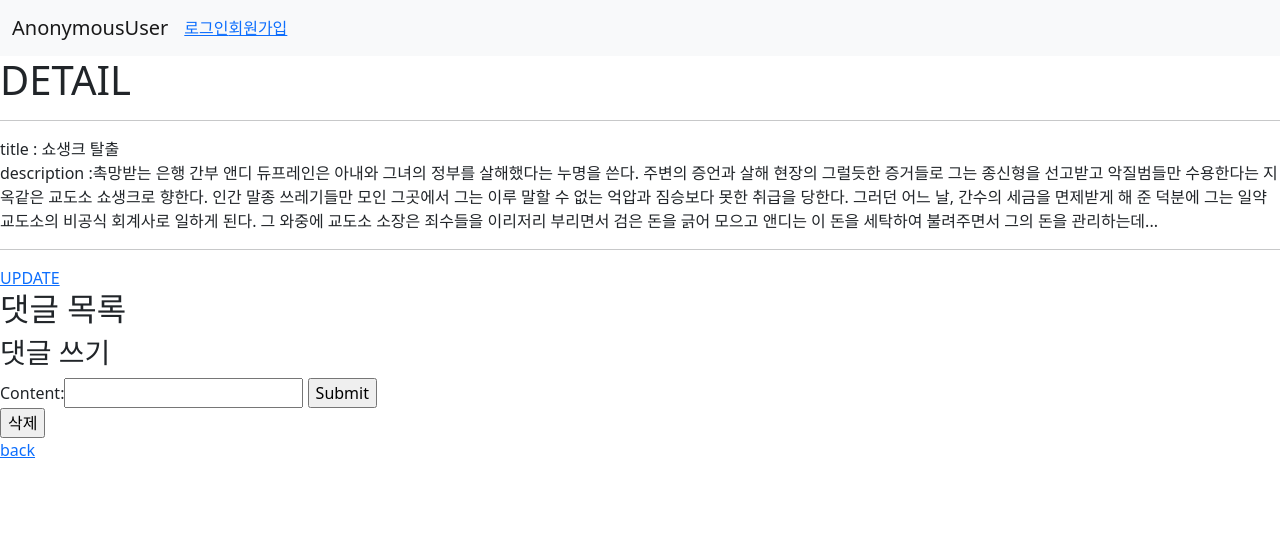
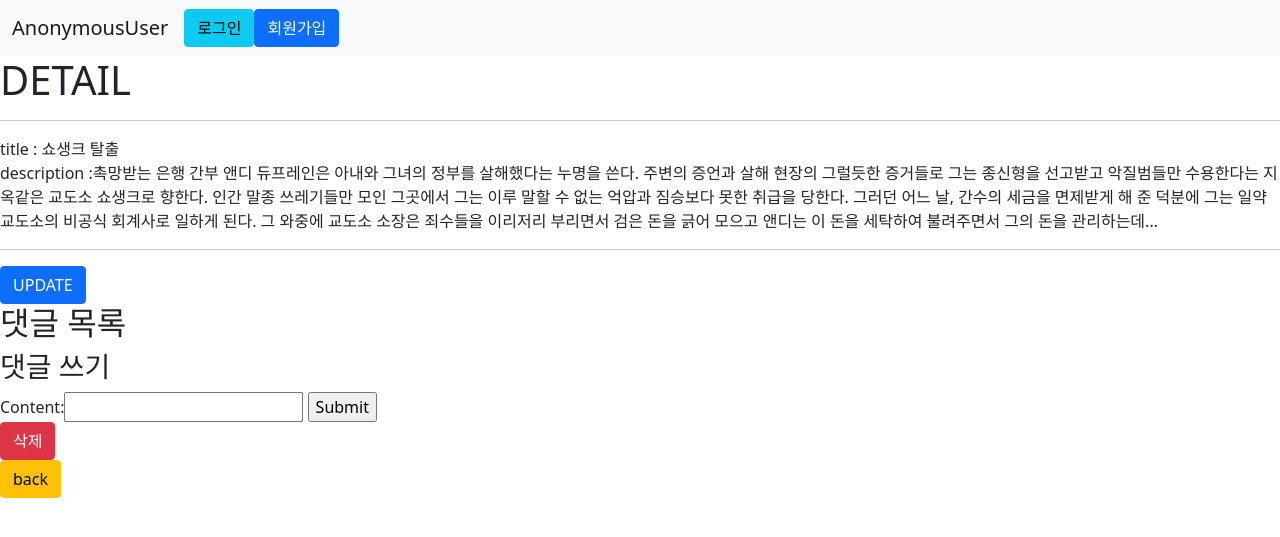
Before and after one commit to holawan/Django_article3, a Django app: page /movies/5/ in a window 1280 px wide. Shown: the top 537 px of the page. Run offline with Django 3.2, Linux system fonts and the light colour scheme; data comes from the database, SQL or seed files in the repository; both versions use the stored data as it was after the commit; data that the repository does not hold is empty; parts of the project's set-up code (start-up, migrations or seed data) failed here and were passed over.

Commit message:
bootstrap 적용

```diff
--- a/accounts/templates/accounts/change_password.html
+++ b/accounts/templates/accounts/change_password.html
@@ -5,7 +5,7 @@
   <form action="{% url 'accounts:change_password' %}" method='POST'>
     {% csrf_token %}
     {{ form }}
-      <input type="submit">
+    <input type="submit" class="btn btn-primary">
     </form>
-
+    <a href="{% url 'movies:index' %}" class="btn btn-warning">back</a>
   {% endblock content %}
--- a/accounts/templates/accounts/login.html
+++ b/accounts/templates/accounts/login.html
@@ -5,7 +5,7 @@
   <form action="" method='POST'>
     {% csrf_token %}
     {{ form }}
-      <input type="submit">
+    <input type="submit" class="btn btn-primary">
     </form>
-
+    <a href="{% url 'movies:index' %}" class="btn btn-warning">back</a>
   {% endblock content %}
--- a/accounts/templates/accounts/signup.html
+++ b/accounts/templates/accounts/signup.html
@@ -5,7 +5,7 @@
   <form action="{% url 'accounts:signup' %}" method='POST'>
     {% csrf_token %}
     {{ form }}
-      <input type="submit">
+    <input type="submit" class="btn btn-primary">
     </form>
-
+    <a href="{% url 'movies:index' %}" class="btn btn-warning">back</a>
   {% endblock content %}
--- a/accounts/templates/accounts/update.html
+++ b/accounts/templates/accounts/update.html
@@ -5,7 +5,7 @@
   <form action="{% url 'accounts:update' %}" method='POST'>
     {% csrf_token %}
     {{ form }}
-      <input type="submit">
+      <input type="submit" class="btn btn-primary">
     </form>
-
+    <a href="{% url 'movies:index' %}" class="btn btn-warning">back</a>
   {% endblock content %}
--- a/movies/templates/movies/create.html
+++ b/movies/templates/movies/create.html
@@ -7,6 +7,6 @@
     {{ form }}
       <input type="submit">
     </form>
-    <a href="{% url 'movies:index' %}">back</a>
+    <a href="{% url 'movies:index' %}" class="btn btn-warning">back</a>
 
   {% endblock content %}
--- a/movies/templates/movies/detail.html
+++ b/movies/templates/movies/detail.html
@@ -8,7 +8,7 @@
   <br>
   description :{{movie.description}}
   <hr>
-  <a href="{% url 'movies:update' movie.pk%}">UPDATE</a>
+  <a href="{% url 'movies:update' movie.pk%}" class="btn btn-primary">UPDATE</a>
 
   <h2>댓글 목록 </h2>
   {% for comment in comments %}
@@ -17,7 +17,7 @@
     {% if comment.user == request.user %}
     <form action="{% url 'movies:comments_delete' movie.pk comment.pk %}" method="POST">
       {% csrf_token %}
-      <input type="submit" value="삭제"></form>
+      <input type="submit" value="삭제" class="btn btn-danger"> </form>
     {% endif %}
     <hr>
   {% endfor %}
@@ -29,8 +29,8 @@
   </form>
     <form action="{% url 'movies:delete' movie.pk %}" method="POST">
       {% csrf_token %}
-      <input type="submit" value="삭제">
+      <input type="submit" value="삭제" class="btn btn-danger">
     </form>
-  <a href="{% url 'movies:index' %}">back</a>
+    <a href="{% url 'movies:index' %}" class="btn btn-warning">back</a>
 
 {% endblock content %}
--- a/movies/templates/movies/index.html
+++ b/movies/templates/movies/index.html
@@ -5,7 +5,7 @@
   <h1>INDEX</h1>
   <h3>hellos</h3>
   <hr>
-  <a href="{% url 'movies:create' %}">CREATE</a>
+  <a href="{% url 'movies:create' %}" class="btn btn-info">CREATE</a>
   <hr>
   {% for movie in movies %}
     <a href="{% url 'movies:detail' movie.pk%}"> {{movie.title}}</a>
--- a/movies/templates/movies/update.html
+++ b/movies/templates/movies/update.html
@@ -7,6 +7,6 @@
     {{ form }}
     <input type="submit">
     </form>
-    <a href="{% url 'movies:index' %}">back</a>
+    <a href="{% url 'movies:index' %}" class="btn btn-warning">back</a>
 
   {% endblock content %}
--- a/pjt07/settings.py
+++ b/pjt07/settings.py
@@ -33,6 +33,9 @@ ALLOWED_HOSTS = []
 INSTALLED_APPS = [
     'movies',
     'accounts',
+
+    # 'bootstrap5',
+
     'django.contrib.admin',
     'django.contrib.auth',
     'django.contrib.contenttypes',
--- a/templates/base.html
+++ b/templates/base.html
@@ -18,17 +18,17 @@
         <div class="collapse navbar-collapse" id="navbarNav">
           <ul class="navbar-nav">
             <li class="nav-item">
-              <a href="{% url 'accounts:update' %}">회원 정보 수정</a>
+              <a href="{% url 'accounts:update' %}" class="btn btn-info">회원 정보 수정</a>
             </li>
             <li class="nav-item">
               <form action="{% url 'accounts:logout' %}" method='POST'>
                 {% csrf_token %}
 
-                <input type="submit" value='logout'>
+                <input type="submit" value='logout' class="btn btn-danger">
               </form>
             </li>
             <li calss="nav-item">
-              <a href="{% url 'accounts:delete' %}"> 회원 탈퇴 </a>
+              <a href="{% url 'accounts:delete' %}" class="btn btn-danger"> 회원 탈퇴 </a>
             </li>
           </ul>
         </div>
@@ -36,10 +36,10 @@
         <div class="collapse navbar-collapse" id="navbarNav">
           <ul class="navbar-nav">
             <li class="nav-item">
-              <a href="{% url 'accounts:login' %}"> 로그인 </a>
+              <a href="{% url 'accounts:login' %}" class="btn btn-info"> 로그인 </a>
             </li>
             <li class="nav-item">
-              <a href="{% url 'accounts:signup' %}">회원가입</a>
+              <a href="{% url 'accounts:signup' %}" class="btn btn-primary">회원가입</a>
             </li>
           </ul>
         </div>
```
Also changed, not shown: db.sqlite3.
